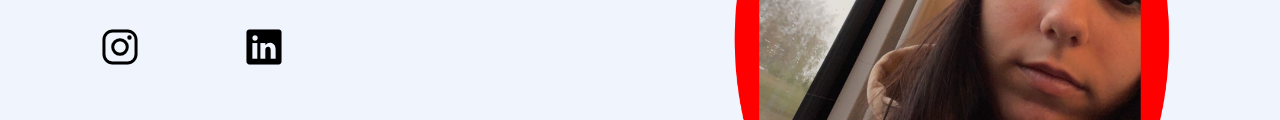
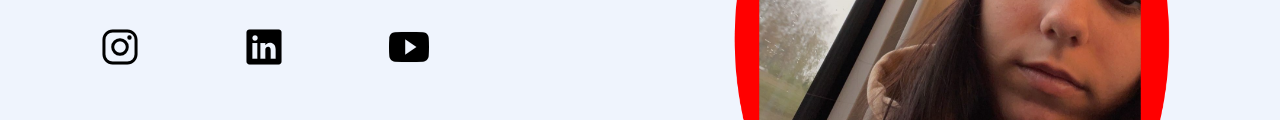
Before and after one commit to malinwn2001/Portfolio, a plain HTML site: page index.html in a window 1280 px wide. Shown: the part 437-557 px from the top of the page. Drawn offline with nearby package versions, Linux system fonts and the light colour scheme.

Commit message:
Add files via upload

```diff
--- a/index.html
+++ b/index.html
@@ -33,6 +33,7 @@
         <div class="icons">
             <a href="https://www.instagram.com/xlovelycarpenter/"><ion-icon name="logo-instagram"></ion-icon></a>
             <a href="https://www.linkedin.com/in/malin-wold-nielsen-menendez-60b302281/"><ion-icon name="logo-linkedin"></ion-icon></a>
+            <a href="https://www.youtube.com/channel/UCHrkL704ssU8hC38INy7F6A"><ion-icon name="logo-youtube"></ion-icon></a>
         </div>
 
     </div>
```
